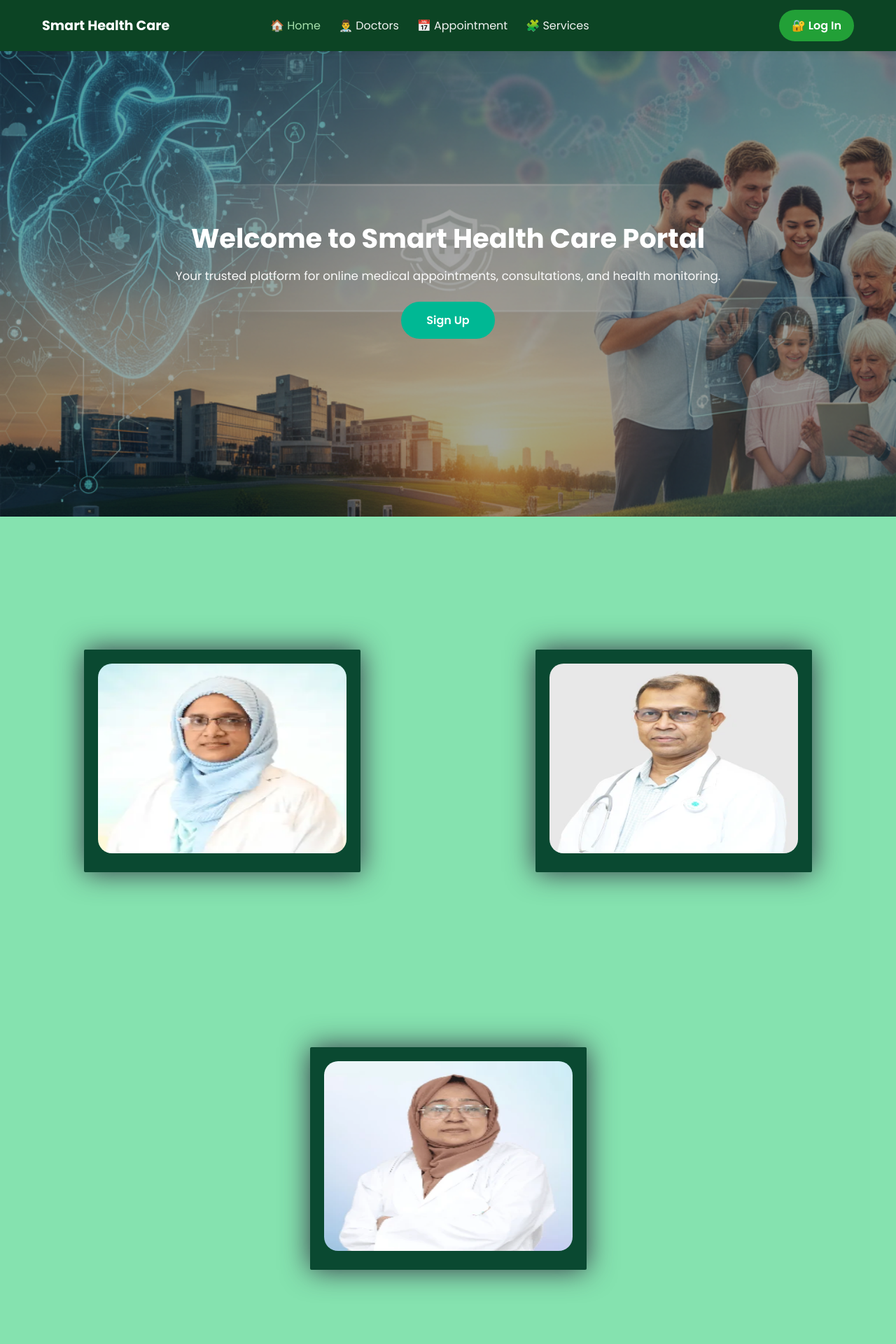
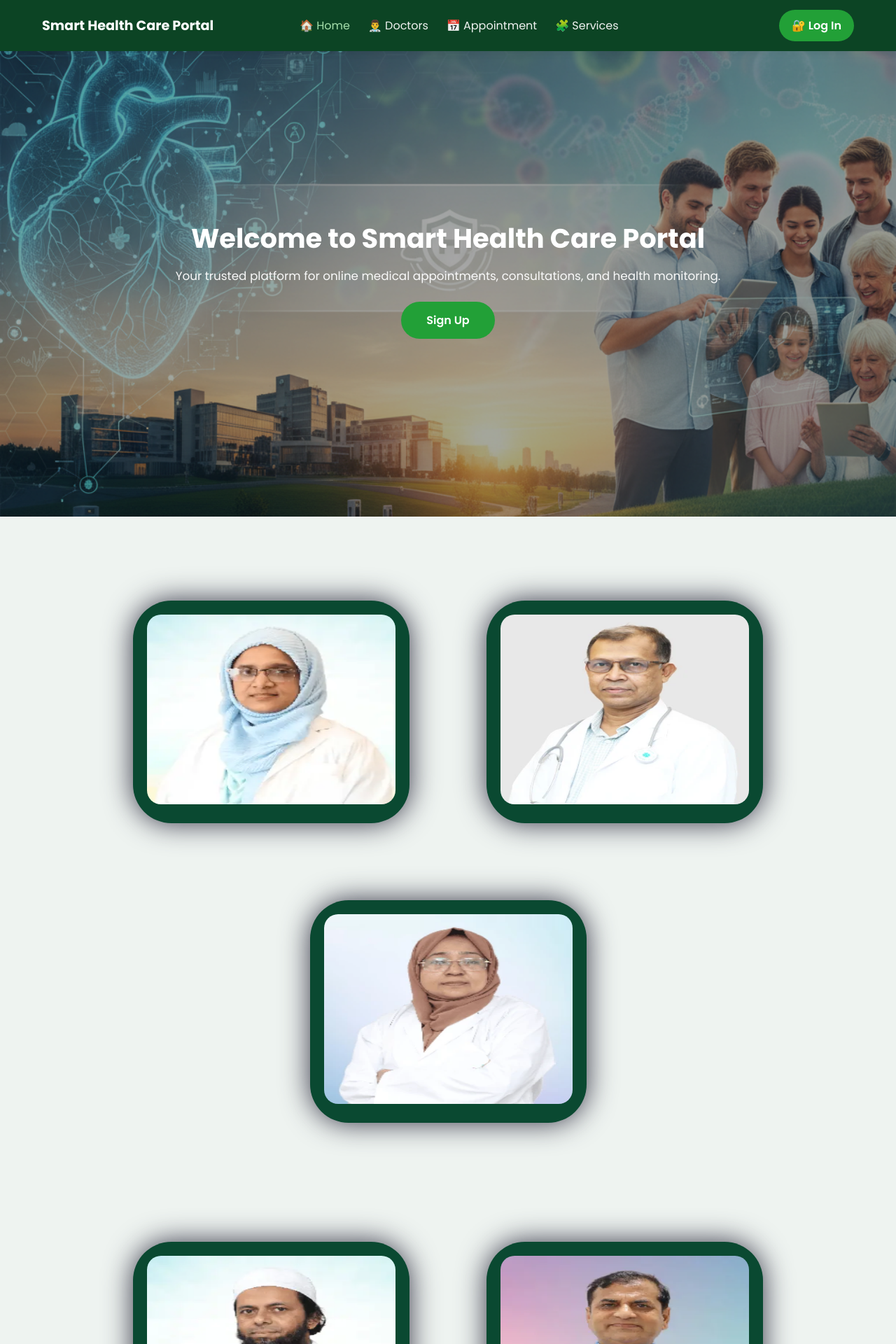
Before and after one commit to Iftekharjihad/smart-health-care, a PHP site: page / in a window 1280 px wide. Shown: the top 1920 px of the page at 70% size. Run offline with PHP 8.4, Linux system fonts and the light colour scheme.

Commit message:
some few changes

```diff
--- a/index.html
+++ b/index.html
@@ -3,7 +3,7 @@
 <head>
   <meta charset="UTF-8" />
   <meta name="viewport" content="width=device-width, initial-scale=1.0"/>
-  <title>Smart Health Care</title>
+  <title>Smart Health Care Portal</title>
   <link rel="stylesheet" href="style.css"/>
   <link rel="preconnect" href="https://fonts.googleapis.com">
   <link rel="preconnect" href="https://fonts.gstatic.com" crossorigin>
@@ -13,7 +13,7 @@
   <!-- Navbar -->
   <nav class="navbar">
     <div class="nav-inner">
-      <div class="logo">Smart Health Care</div>
+      <div class="logo">Smart Health Care Portal</div>
       <ul class="nav-center">
         <li><a href="index.html" class="active">🏠 Home</a></li>
         <li><a href="doctor.html">👨‍⚕️ Doctors</a></li>
--- a/style.css
+++ b/style.css
@@ -1,6 +1,6 @@
 /* Reset & base */
 *{margin:0;padding:0;box-sizing:border-box}
-body{font-family:'Poppins',sans-serif;background:#85e2af;color:#334}
+body{font-family:'Poppins',sans-serif;background:#eef3f0;color:#334}
 a{color:inherit}
 
 /* Navbar */
@@ -20,7 +20,7 @@ a{color:inherit}
 .hero-content{position:relative;color:#fff;padding:0 14px}
 .hero h1{font-size:2.4rem;margin-bottom:12px}
 .hero p{font-size:1.05rem;margin-bottom:24px;opacity:.95}
-.hero-btn{display:inline-block;background:#00b894;color:#fff;text-decoration:none;padding:14px 36px;border-radius:999px;font-weight:600;transition:.2s}
+.hero-btn{display:inline-block;background:#22a037;color:#fff;text-decoration:none;padding:14px 36px;border-radius:999px;font-weight:600;transition:.2s}
 .hero-btn:hover{background:#7bed9f;color:#023e8a}
 /* login card */
 .auth-body{
@@ -211,7 +211,7 @@ a{color:inherit}
 
     .footer-bottom {
       text-align: center;
-      border-top: 1px solid #0077b6;
+      border-top: 1px solid #000000;
       padding-top: 15px;
       margin-top: 40px;
       font-size: 0.9rem;
@@ -264,13 +264,13 @@ a{color:inherit}
 /* Hover animation */
 .svc-block:hover {
   transform: translateY(-8px);
-  box-shadow: 0 10px 25px rgba(0, 119, 182, 0.3);
+  box-shadow: 0 10px 25px rgba(72, 143, 181, 0.3);
 }
 
 /* Titles */
 .svc-block h2 {
   font-size: 1.6rem;
-  color: #023e8a;
+  color: #1b3a64;
   margin-bottom: 12px;
   font-weight: 600;
 }
@@ -368,10 +368,10 @@ a{color:inherit}
 .appointment-form button:hover{background:#7bed9f;color:#023e8a}
 
 /* Doctor card styling */
-.card{ display: contents; }
-.middle-part{ display: flex; grid-template-columns: repeat(3, 1fr); margin: flex; /* overflow: hidden; */ /* position: relative; */ }
-.doctor-detail{ background-color: rgb(10, 73, 49); box-shadow: 0 0 40px; padding: 20px; margin: 100px; border-radius: 2px; position: relative; }
-.doctor-details{ display: none; position: absolute; width: 355px; height: 270px; border-radius: 5px; top: 0; }
+.card{ display: contents;}
+.middle-part{ display: flex; grid-template-columns: repeat(3, 1fr); margin: grid; /* overflow: hidden; */ /* position: relative; */ }
+.doctor-detail{ background-color: rgb(10, 73, 49); box-shadow: 0 0 40px; padding: 20px; margin: 30px; border-radius: 55px; position: relative; }
+.doctor-details{ display: none; position: absolute; width: 355px; height: 280px; border-radius: 30px; top: 0; }
 .doctor-detail:hover .doctor-details{ display: block; background-color: rgba(224, 213, 193, 0.753); }
 .middle-part:hover .img{ transform: scale(1.1) ; transition: transform 2s ease-in-out; }
 .img img{ width: 355px; height: 271px; border-radius: 20px; }
```
Also changed, not shown: other parts of index.html (+12 -12 lines).
